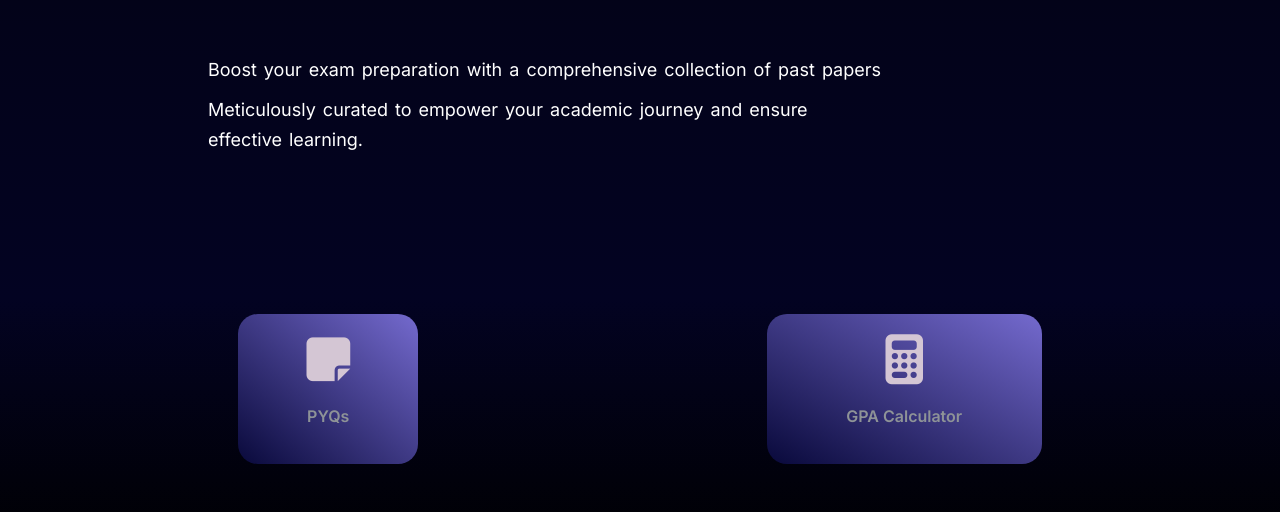
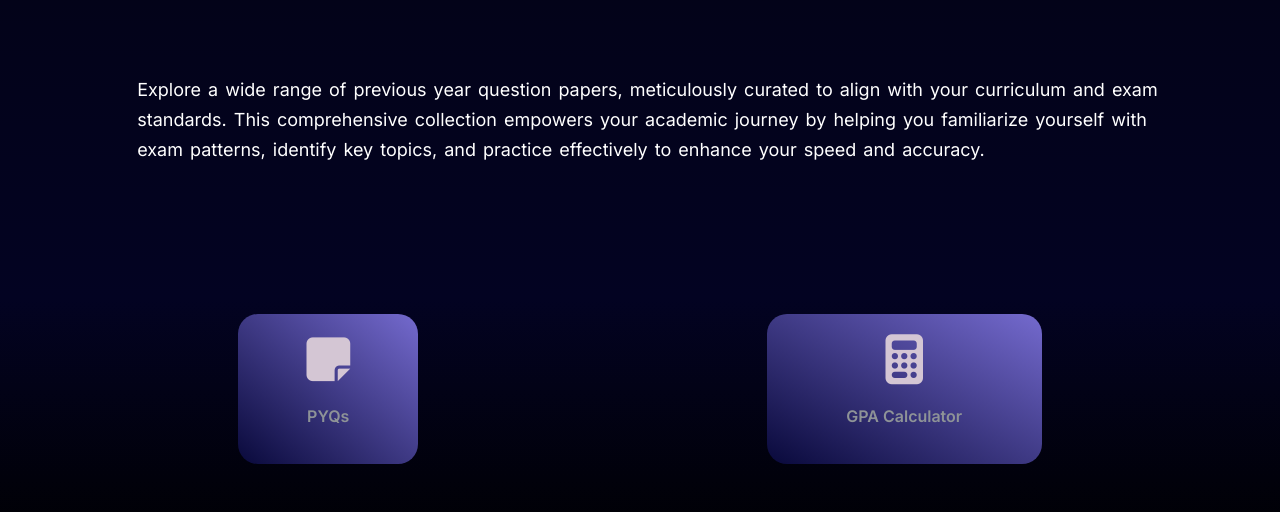
Before and after one commit to HarshithaReddy64/Study-shelf, a plain HTML site: page index.html in a window 1280 px wide. Shown: the part 246-758 px from the top of the page. Drawn offline with nearby package versions, Linux system fonts and the light colour scheme; a web font is replaced by a local one.

Commit message:
Update index.html

```diff
--- a/index.html
+++ b/index.html
@@ -33,8 +33,8 @@
                     <h1 id="w">Welcome to </h1><h1 id="p"> Learn Sphere</h1></div>
                 <div class="intro intro2">
                     <ul>
-                        <li>Boost your exam preparation with a comprehensive collection of past papers</li>
-                        <li id="li2">Meticulously curated to empower your academic journey and ensure effective learning.</li>
+                        <li>Explore a wide range of previous year question papers, meticulously curated to align with your curriculum and exam standards. This comprehensive collection empowers your academic journey by helping you familiarize yourself with exam patterns, identify key topics, and practice effectively to enhance your speed and accuracy.</li>
+<!--                         <li id="li2">Meticulously curated to empower your academic journey and ensure effective learning.</li>  -->
                     </ul>
                 </div>
             </div>
```
